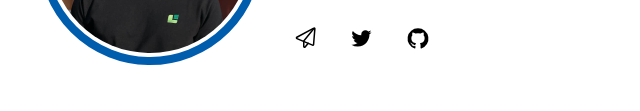
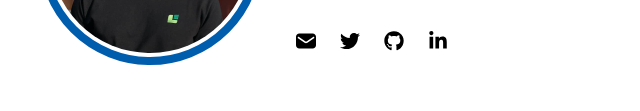
Before and after one commit to ondrejsevcik/ondrejsevcik.com, a Gatsby site: page / in a window 1280 px wide. Shown: the part 267-378 px from the top of the page, without its empty margins (362-1002 px from the left). Built offline with nearby package versions, Linux system fonts and the light colour scheme; Gatsby itself is replaced by a stand-in of ours.

Commit message:
Add linkedin icon to homepage
and harmonize icons (use all from the same set
for a better look)

```diff
--- a/src/components/icons.js
+++ b/src/components/icons.js
@@ -2,57 +2,32 @@ import React from "react"
 
 export function MailIcon() {
   return (
-    <svg
-      aria-hidden="true"
-      viewBox="0 0 32 32"
-      xmlSpace="preserve"
-      className="w-full h-full"
-      xmlns="http://www.w3.org/2000/svg"
-    >
-      <style>
-        {
-          ".prefix__st0{fill:none;stroke:#000;stroke-width:2;stroke-linecap:round;stroke-linejoin:round;stroke-miterlimit:10}"
-        }
-      </style>
-      <path
-        className="prefix__st0"
-        d="M26.4 2.9L3.8 15c-.7.4-.7 1.5.1 1.8l20.8 8.7c.6.3 1.3-.2 1.4-.8l1.7-20.8c.1-.9-.7-1.4-1.4-1z"
-      />
-      <path
-        className="prefix__st0"
-        d="M26 4L13 20v7.3c0 .9 1.2 1.4 1.8.7l4.2-5"
-      />
+    <svg aria-hidden="true" viewBox="0 0 24 24" height="1em" width="1em">
+      <path d="M20 3H4C1.8 3 0 4.8 0 7v10c0 2.2 1.8 4 4 4h16c2.2 0 4-1.8 4-4V7c0-2.2-1.8-4-4-4zm1.6 5.8l-7.9 5.3c-.5.3-1.1.5-1.7.5s-1.2-.2-1.7-.5L2.4 8.8c-.4-.3-.5-.9-.2-1.4.3-.4.9-.5 1.4-.2l7.9 5.3c.3.2.8.2 1.1 0l7.9-5.3c.5-.3 1.1-.2 1.4.3.2.4.1 1-.3 1.3z" />
     </svg>
   )
 }
 
 export function GithubIcon() {
   return (
-    <svg
-      aria-hidden="true"
-      viewBox="-1163 1657.7 56.69 56.69"
-      className="w-full h-full"
-      xmlns="http://www.w3.org/2000/svg"
-    >
-      <path
-        clipRule="evenodd"
-        d="M-1134.66 1662.92a24.63 24.63 0 00-7.79 48c1.23.23 1.69-.54 1.69-1.19l-.04-4.58c-6.85 1.49-8.3-2.9-8.3-2.9-1.12-2.86-2.73-3.61-2.73-3.61-2.23-1.53.17-1.5.17-1.5 2.47.17 3.77 2.54 3.77 2.54 2.2 3.76 5.77 2.67 7.17 2.05.22-1.6.86-2.68 1.57-3.3-5.47-.62-11.23-2.73-11.23-12.17 0-2.69.97-4.89 2.54-6.61-.25-.62-1.1-3.13.24-6.52 0 0 2.07-.66 6.78 2.53a23.61 23.61 0 0112.33 0c4.7-3.2 6.77-2.53 6.77-2.53 1.34 3.4.5 5.9.24 6.52a9.51 9.51 0 012.53 6.61c0 9.46-5.76 11.54-11.24 12.15.88.77 1.67 2.27 1.67 4.56 0 3.3-.03 5.95-.03 6.76 0 .66.44 1.43 1.69 1.18a24.63 24.63 0 00-7.8-48z"
-        fillRule="evenodd"
-      />
-      <path d="M-1149.96 1698.28c-.06.12-.25.16-.42.07-.18-.08-.28-.24-.22-.37.05-.12.24-.16.42-.07.18.08.28.25.22.37zm1 1.12c-.12.1-.35.05-.5-.12-.17-.17-.2-.4-.08-.51.12-.11.35-.06.5.11.17.17.2.4.08.51zm.96 1.41c-.14.1-.39 0-.54-.21-.15-.22-.15-.48 0-.59.15-.1.4 0 .55.2.15.23.15.5 0 .6zm1.34 1.37c-.14.15-.42.11-.63-.1-.22-.2-.28-.47-.15-.62.14-.15.43-.11.64.1.22.19.28.47.14.62zm1.83.8c-.06.19-.33.28-.61.2-.28-.09-.46-.32-.4-.51.05-.2.33-.29.61-.2.28.09.46.31.4.5zm2.02.14c0 .2-.23.38-.52.38-.3 0-.54-.16-.54-.36 0-.2.23-.37.53-.38.29 0 .53.16.53.36zm1.87-.32c.04.2-.16.4-.45.46-.29.05-.55-.07-.6-.27-.03-.2.18-.4.47-.45.29-.06.55.06.58.27zm0 0" />
+    <svg aria-hidden="true" height="1em" width="1em" viewBox="0 0 496 512">
+      <path d="M165.9 397.4c0 2-2.3 3.6-5.2 3.6-3.3.3-5.6-1.3-5.6-3.6 0-2 2.3-3.6 5.2-3.6 3-.3 5.6 1.3 5.6 3.6zm-31.1-4.5c-.7 2 1.3 4.3 4.3 4.9 2.6 1 5.6 0 6.2-2s-1.3-4.3-4.3-5.2c-2.6-.7-5.5.3-6.2 2.3zm44.2-1.7c-2.9.7-4.9 2.6-4.6 4.9.3 2 2.9 3.3 5.9 2.6 2.9-.7 4.9-2.6 4.6-4.6-.3-1.9-3-3.2-5.9-2.9zM244.8 8C106.1 8 0 113.3 0 252c0 110.9 69.8 205.8 169.5 239.2 12.8 2.3 17.3-5.6 17.3-12.1 0-6.2-.3-40.4-.3-61.4 0 0-70 15-84.7-29.8 0 0-11.4-29.1-27.8-36.6 0 0-22.9-15.7 1.6-15.4 0 0 24.9 2 38.6 25.8 21.9 38.6 58.6 27.5 72.9 20.9 2.3-16 8.8-27.1 16-33.7-55.9-6.2-112.3-14.3-112.3-110.5 0-27.5 7.6-41.3 23.6-58.9-2.6-6.5-11.1-33.3 2.6-67.9 20.9-6.5 69 27 69 27 20-5.6 41.5-8.5 62.8-8.5s42.8 2.9 62.8 8.5c0 0 48.1-33.6 69-27 13.7 34.7 5.2 61.4 2.6 67.9 16 17.7 25.8 31.5 25.8 58.9 0 96.5-58.9 104.2-114.8 110.5 9.2 7.9 17 22.9 17 46.4 0 33.7-.3 75.4-.3 83.6 0 6.5 4.6 14.4 17.3 12.1C428.2 457.8 496 362.9 496 252 496 113.3 383.5 8 244.8 8zM97.2 352.9c-1.3 1-1 3.3.7 5.2 1.6 1.6 3.9 2.3 5.2 1 1.3-1 1-3.3-.7-5.2-1.6-1.6-3.9-2.3-5.2-1zm-10.8-8.1c-.7 1.3.3 2.9 2.3 3.9 1.6 1 3.6.7 4.3-.7.7-1.3-.3-2.9-2.3-3.9-2-.6-3.6-.3-4.3.7zm32.4 35.6c-1.6 1.3-1 4.3 1.3 6.2 2.3 2.3 5.2 2.6 6.5 1 1.3-1.3.7-4.3-1.3-6.2-2.2-2.3-5.2-2.6-6.5-1zm-11.4-14.7c-1.6 1-1.6 3.6 0 5.9 1.6 2.3 4.3 3.3 5.6 2.3 1.6-1.3 1.6-3.9 0-6.2-1.4-2.3-4-3.3-5.6-2z"></path>
     </svg>
   )
 }
 
 export function TwitterIcon() {
   return (
-    <svg
-      aria-hidden="true"
-      viewBox="0 0 59 59"
-      className="w-full h-full"
-      xmlns="http://www.w3.org/2000/svg"
-    >
-      <path d="M52.84 15.06c-1.81.81-3.76 1.35-5.8 1.6a10.12 10.12 0 004.44-5.6c-1.96 1.16-4.12 2-6.42 2.46a10.1 10.1 0 00-17.48 6.91c0 .8.08 1.57.26 2.3A28.7 28.7 0 017 12.19a10.1 10.1 0 003.13 13.5c-1.65-.06-3.21-.52-4.58-1.27v.12c0 4.9 3.49 8.98 8.11 9.91a10.16 10.16 0 01-4.56.17 10.12 10.12 0 009.44 7.02 20.28 20.28 0 01-14.97 4.19 28.6 28.6 0 0015.5 4.54c18.59 0 28.75-15.4 28.75-28.76 0-.43 0-.87-.02-1.3a20.47 20.47 0 005.04-5.24z" />
+    <svg aria-hidden="true" viewBox="0 0 512 512" height="1em" width="1em">
+      <path d="M459.37 151.716c.325 4.548.325 9.097.325 13.645 0 138.72-105.583 298.558-298.558 298.558-59.452 0-114.68-17.219-161.137-47.106 8.447.974 16.568 1.299 25.34 1.299 49.055 0 94.213-16.568 130.274-44.832-46.132-.975-84.792-31.188-98.112-72.772 6.498.974 12.995 1.624 19.818 1.624 9.421 0 18.843-1.3 27.614-3.573-48.081-9.747-84.143-51.98-84.143-102.985v-1.299c13.969 7.797 30.214 12.67 47.431 13.319-28.264-18.843-46.781-51.005-46.781-87.391 0-19.492 5.197-37.36 14.294-52.954 51.655 63.675 129.3 105.258 216.365 109.807-1.624-7.797-2.599-15.918-2.599-24.04 0-57.828 46.782-104.934 104.934-104.934 30.213 0 57.502 12.67 76.67 33.137 23.715-4.548 46.456-13.32 66.599-25.34-7.798 24.366-24.366 44.833-46.132 57.827 21.117-2.273 41.584-8.122 60.426-16.243-14.292 20.791-32.161 39.308-52.628 54.253z"></path>
     </svg>
   )
 }
+
+export function LinkedInIcon() {
+  return (
+    <svg aria-hidden="true" height="1em" width="1em" viewBox="0 0 448 512">
+      <path d="M100.28 448H7.4V148.9h92.88zM53.79 108.1C24.09 108.1 0 83.5 0 53.8a53.79 53.79 0 0 1 107.58 0c0 29.7-24.1 54.3-53.79 54.3zM447.9 448h-92.68V302.4c0-34.7-.7-79.2-48.29-79.2-48.29 0-55.69 37.7-55.69 76.7V448h-92.78V148.9h89.08v40.8h1.3c12.4-23.5 42.69-48.3 87.88-48.3 94 0 111.28 61.9 111.28 142.3V448z"></path>
+    </svg>
+  )
+}
--- a/src/pages/index.js
+++ b/src/pages/index.js
@@ -2,9 +2,37 @@ import React from "react"
 import { FullPageLayout } from "../components/full-page-layout"
 import { PopLink } from "../components/pop-link"
 import { Link } from "gatsby"
-import { GithubIcon, MailIcon, TwitterIcon } from "../components/icons"
+import {
+  GithubIcon,
+  MailIcon,
+  LinkedInIcon,
+  TwitterIcon,
+} from "../components/icons"
 
 export default function HomePage() {
+  let socialLinks = [
+    {
+      label: "Email",
+      href: "mailto:hi@ondrejsevcik.com",
+      icon: <MailIcon />,
+    },
+    {
+      label: "Twitter",
+      href: "https://twitter.com/ondrejsevcik",
+      icon: <TwitterIcon />,
+    },
+    {
+      label: "Github",
+      href: "https://github.com/ondrejsevcik",
+      icon: <GithubIcon />,
+    },
+    {
+      href: "https://www.linkedin.com/in/ondrejsevcik/",
+      label: "LinkedIn profile",
+      icon: <LinkedInIcon />,
+    },
+  ]
+
   return (
     <FullPageLayout>
       <div className="flex justify-center mx-2">
@@ -30,28 +58,14 @@ export default function HomePage() {
               </Link>
               .
             </p>
-            <div className="inline-grid grid-cols-3 gap-8 mt-6">
-              <span className="w-6 h-6">
-                <PopLink href="mailto:hi@ondrejsevcik.com" aria-label="Email">
-                  <MailIcon />
-                </PopLink>
-              </span>
-              <span className="w-6 h-6">
-                <PopLink
-                  href="https://twitter.com/ondrejsevcik"
-                  aria-label="Twitter"
-                >
-                  <TwitterIcon />
-                </PopLink>
-              </span>
-              <span className="w-6 h-6">
-                <PopLink
-                  href="https://github.com/ondrejsevcik"
-                  aria-label="Github"
-                >
-                  <GithubIcon />
-                </PopLink>
-              </span>
+            <div className="inline-grid grid-cols-4 gap-5 mt-6 text-xl">
+              {socialLinks.map(socialLink => (
+                <span className="w-6 h-6">
+                  <PopLink href={socialLink.href} aria-label={socialLink.label}>
+                    {socialLink.icon}
+                  </PopLink>
+                </span>
+              ))}
             </div>
           </div>
         </div>
```
